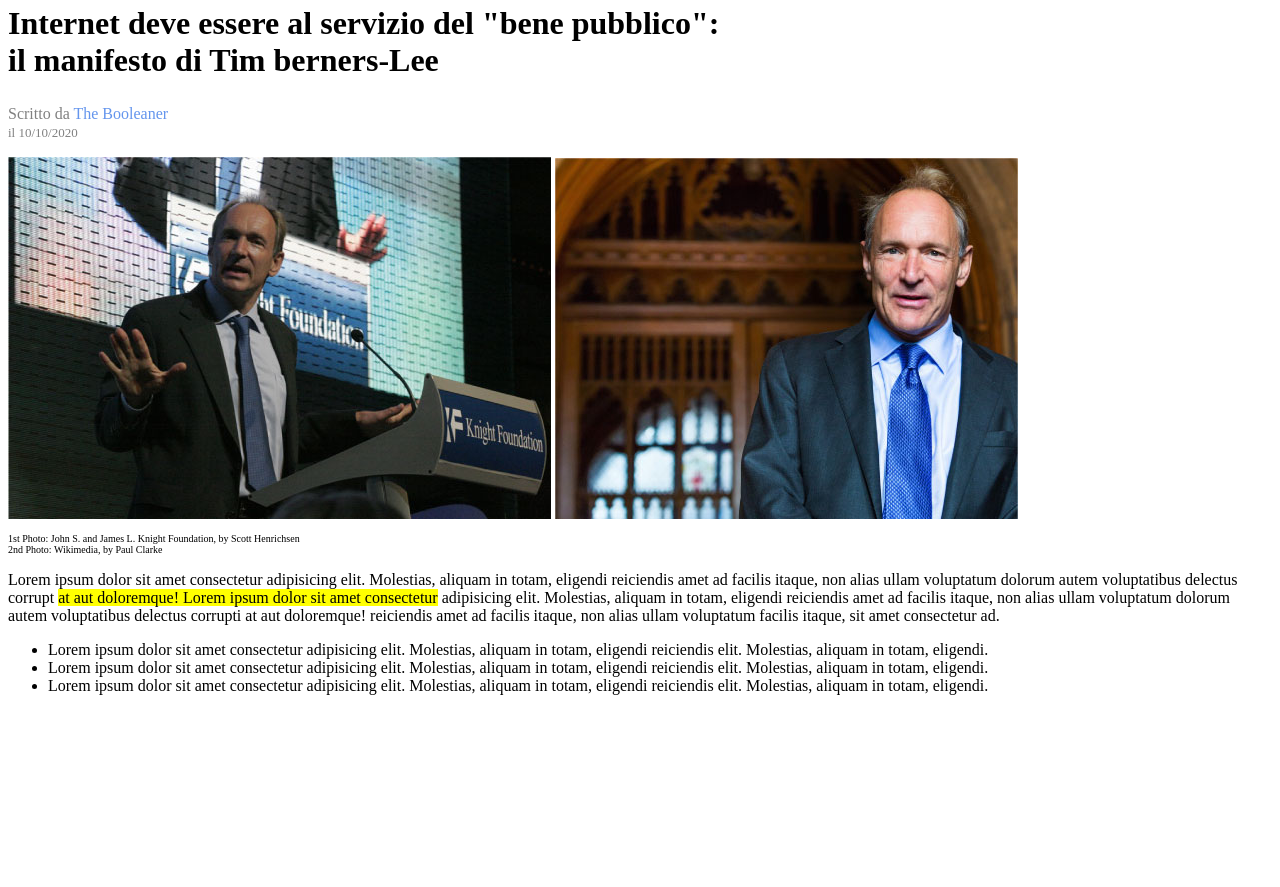
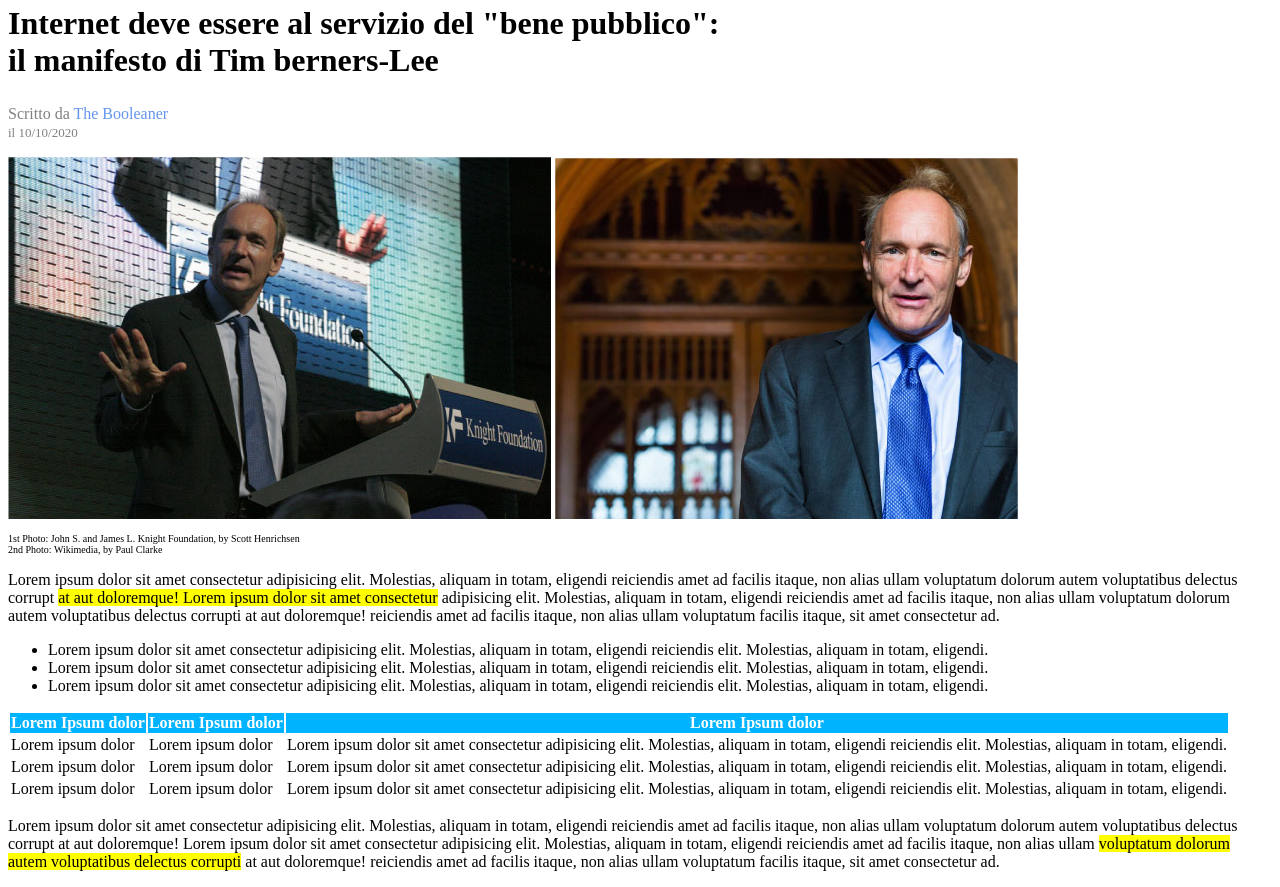
Before and after one commit to GiovanniGarlaschini22/html-css-booleaner, a plain HTML site: page index.html in a window 1280 px wide. Shown: the part 120-1007 px from the top of the page. Before the commit the page ends 831 px from the top, so only its background shows below. Drawn offline with Linux system fonts and the light colour scheme.

Commit message:
Feat: Third Section Added

```diff
--- a/css/style.css
+++ b/css/style.css
@@ -36,3 +36,15 @@ body{
 .testo-evidenziato{
     background-color: rgb(255, 255, 0);
 }
+/*seconda sezione*/
+
+/*terza sezione*/
+/*tabella*/
+.riga-colorata{
+    background-color: rgb(0, 179, 255);
+}
+.colore{
+    color: rgb(255, 255, 255);
+}
+/*tabella*/
+/*terza sezione*/
--- a/index.html
+++ b/index.html
@@ -52,6 +52,41 @@
             </ul>
         </div>
         <!--fine seconda sezione-->
+
+        <!--terza sezione-->
+        <div>
+            <!--tabella-->
+            <section>
+                <table>
+                    <thead class="riga-colorata">
+                        <th class="colore">Lorem Ipsum dolor</th>
+                        <th class="colore">Lorem Ipsum dolor</th>
+                        <th class="colore">Lorem Ipsum dolor</th>
+                    </thead>
+                    <tbody>
+                        <td>Lorem ipsum dolor</td>
+                        <td>Lorem ipsum dolor</td>
+                        <td>Lorem ipsum dolor sit amet consectetur adipisicing elit. Molestias, aliquam in totam, eligendi reiciendis elit. Molestias, aliquam in totam, eligendi.</td>
+                    </tbody>
+                    <tbody>
+                        <td>Lorem ipsum dolor</td>
+                        <td>Lorem ipsum dolor</td>
+                        <td>Lorem ipsum dolor sit amet consectetur adipisicing elit. Molestias, aliquam in totam, eligendi reiciendis elit. Molestias, aliquam in totam, eligendi.</td>
+                    </tbody>
+                    <tbody>
+                        <td>Lorem ipsum dolor</td>
+                        <td>Lorem ipsum dolor</td>
+                        <td>Lorem ipsum dolor sit amet consectetur adipisicing elit. Molestias, aliquam in totam, eligendi reiciendis elit. Molestias, aliquam in totam, eligendi.</td>
+                    </tbody>
+                </table>
+            </section>
+            <!--fine tabella-->
+            <p>Lorem ipsum dolor sit amet consectetur adipisicing elit. Molestias, aliquam in totam, eligendi reiciendis amet ad facilis itaque, non alias ullam voluptatum dolorum autem voluptatibus delectus corrupt at aut doloremque!
+                Lorem ipsum dolor sit amet consectetur adipisicing elit. Molestias, aliquam in totam, eligendi reiciendis amet ad facilis itaque, non alias ullam  <span class="testo-evidenziato">voluptatum dolorum autem voluptatibus delectus corrupti</span> at aut doloremque!
+                reiciendis amet ad facilis itaque, non alias ullam voluptatum facilis itaque,  sit amet consectetur ad.
+            </p>
+        </div>
+        <!--fine terza sezione-->
     </main>
 </section>
 <!--fine main-->
```
